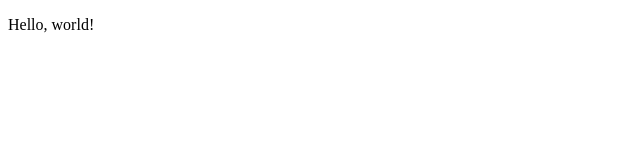
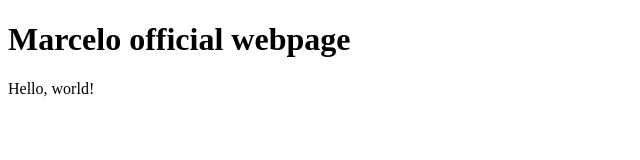
Before and after one commit to Redemple332/Marcelo-page, a plain HTML site: page index.html in a window 1280 px wide. Shown: the whole page, without its empty margins (0-640 px from the left). Drawn offline with Linux system fonts and the light colour scheme.

Commit message:
added title

```diff
--- a/index.html
+++ b/index.html
@@ -7,6 +7,7 @@
     <title>Document</title>
 </head>
 <body>
+    <h1>Marcelo official webpage</h1>
     <p>Hello, world!</p>
 </body>
 </html>
```
